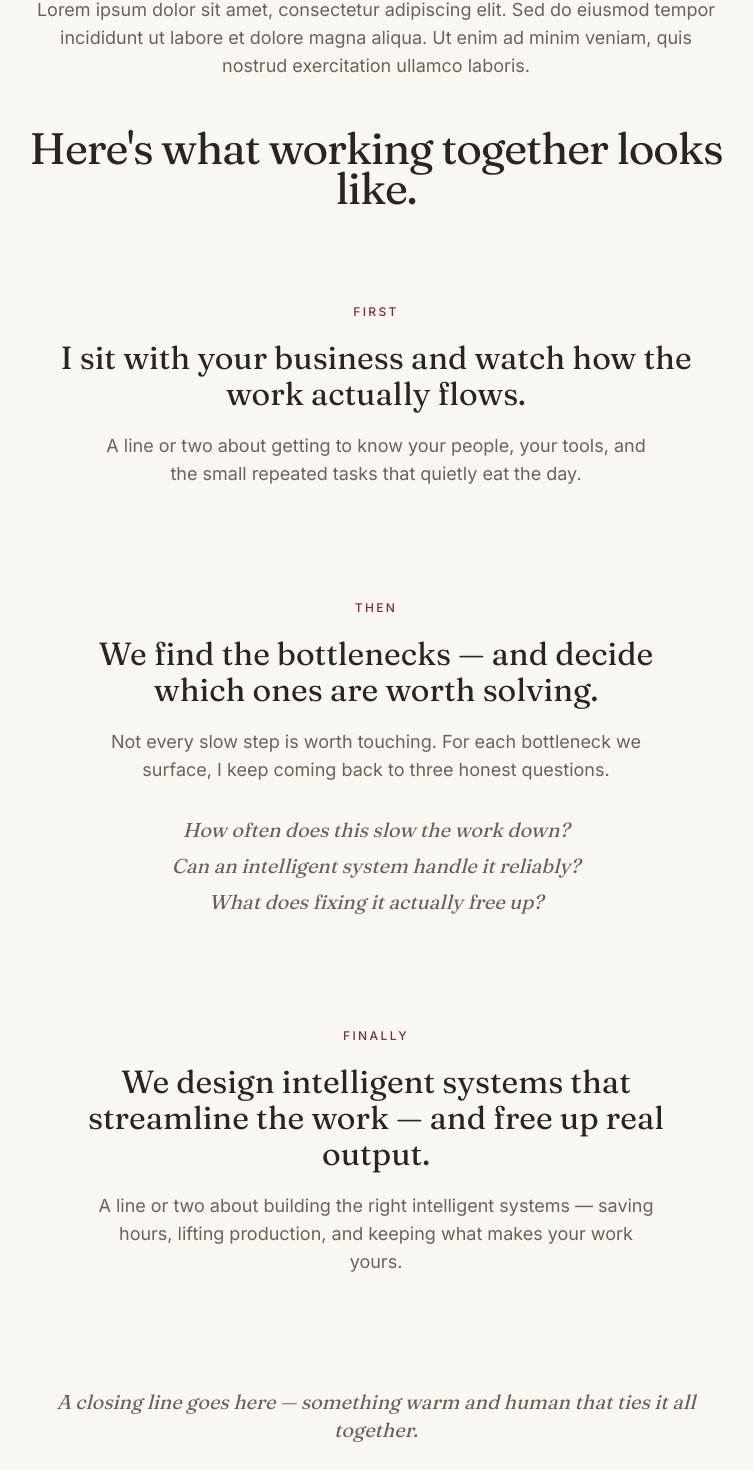
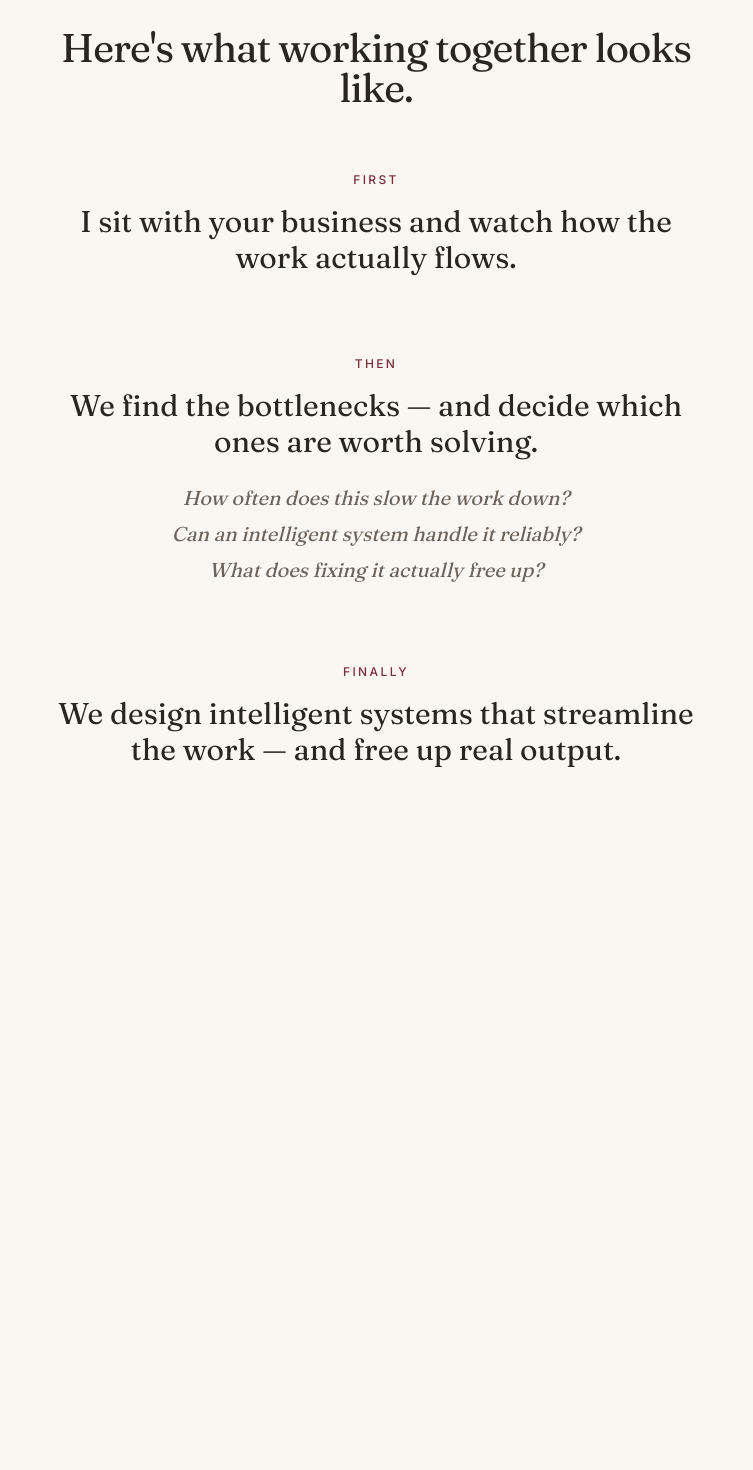
Before and after one commit to Sarvagya534a/ConsultingWebsite, a Next.js app: page / in a window 1280 px wide. Shown: the part 996-2466 px from the top of the page, without its empty margins (264-1017 px from the left). After the commit the page ends 1860 px from the top, so only its background shows below. Built offline with nearby package versions, Linux system fonts and the light colour scheme.

Commit message:
Tighten How I Work to fit one viewport
Drop per-step body lines and the closing italic line. Reduce section padding and inter-step spacing. Keep the intro paragraph (short), the headline, all three steps with their serif titles, and the three italic questions stacked under step two.

```diff
--- a/components/HowIWork.tsx
+++ b/components/HowIWork.tsx
@@ -11,62 +11,50 @@ const questions = [
 
 export default function HowIWork() {
   return (
-    <section id="how-i-work" className="px-6 py-28 sm:py-36">
+    <section id="how-i-work" className="px-6 py-20 sm:py-24">
       <div className="mx-auto flex max-w-container flex-col items-center text-center">
         <FadeIn className="flex flex-col items-center">
           <span className={labelClass}>
             {/* PLACEHOLDER */}
             How I Work
           </span>
-          <p className="mt-8 max-w-prose text-base leading-relaxed text-ink-soft sm:text-lg">
+          <p className="mt-6 max-w-prose text-base leading-relaxed text-ink-soft sm:text-lg">
             {/* PLACEHOLDER */}
-            Lorem ipsum dolor sit amet, consectetur adipiscing elit. Sed do
-            eiusmod tempor incididunt ut labore et dolore magna aliqua. Ut enim
-            ad minim veniam, quis nostrud exercitation ullamco laboris.
+            A short two-sentence opener goes here. Something credible and warm
+            that earns the reader&apos;s attention before the journey begins.
           </p>
-          <h2 className="mt-12 max-w-prose font-serif text-3xl leading-tight tracking-tight text-ink sm:text-4xl md:text-[2.75rem]">
+          <h2 className="mt-8 max-w-prose font-serif text-3xl leading-tight tracking-tight text-ink sm:text-4xl md:text-[2.5rem]">
             {/* PLACEHOLDER */}
             Here&apos;s what working together looks like.
           </h2>
         </FadeIn>
 
         {/* Step 1 */}
-        <FadeIn className="mt-20 flex w-full max-w-[640px] flex-col items-center md:mt-24">
+        <FadeIn className="mt-14 flex w-full max-w-[640px] flex-col items-center md:mt-16">
           <span className={labelClass}>
             {/* PLACEHOLDER */}
             First
           </span>
-          <h3 className="mt-5 font-serif text-2xl leading-snug text-ink sm:text-3xl md:text-[2rem]">
+          <h3 className="mt-4 font-serif text-2xl leading-snug text-ink sm:text-3xl md:text-[1.875rem]">
             {/* PLACEHOLDER */}
             I sit with your business and watch how the work actually flows.
           </h3>
-          <p className="mt-5 max-w-[560px] text-base leading-relaxed text-ink-soft sm:text-lg">
-            {/* PLACEHOLDER */}
-            A line or two about getting to know your people, your tools, and the
-            small repeated tasks that quietly eat the day.
-          </p>
         </FadeIn>
 
         {/* Step 2 */}
         <FadeIn
           delay={120}
-          className="mt-24 flex w-full max-w-[640px] flex-col items-center md:mt-28"
+          className="mt-16 flex w-full max-w-[640px] flex-col items-center md:mt-20"
         >
           <span className={labelClass}>
             {/* PLACEHOLDER */}
             Then
           </span>
-          <h3 className="mt-5 font-serif text-2xl leading-snug text-ink sm:text-3xl md:text-[2rem]">
+          <h3 className="mt-4 font-serif text-2xl leading-snug text-ink sm:text-3xl md:text-[1.875rem]">
             {/* PLACEHOLDER */}
             We find the bottlenecks — and decide which ones are worth solving.
           </h3>
-          <p className="mt-5 max-w-[560px] text-base leading-relaxed text-ink-soft sm:text-lg">
-            {/* PLACEHOLDER */}
-            Not every slow step is worth touching. For each bottleneck we
-            surface, I keep coming back to three honest questions.
-          </p>
-
-          <ul className="mt-8 flex flex-col items-center gap-2 font-serif italic text-ink-soft">
+          <ul className="mt-6 flex flex-col items-center gap-2 font-serif italic text-ink-soft">
             {questions.map((q) => (
               <li key={q} className="text-lg sm:text-xl">
                 {/* PLACEHOLDER */}
@@ -79,30 +67,17 @@ export default function HowIWork() {
         {/* Step 3 */}
         <FadeIn
           delay={240}
-          className="mt-24 flex w-full max-w-[640px] flex-col items-center md:mt-28"
+          className="mt-16 flex w-full max-w-[640px] flex-col items-center md:mt-20"
         >
           <span className={labelClass}>
             {/* PLACEHOLDER */}
             Finally
           </span>
-          <h3 className="mt-5 font-serif text-2xl leading-snug text-ink sm:text-3xl md:text-[2rem]">
+          <h3 className="mt-4 font-serif text-2xl leading-snug text-ink sm:text-3xl md:text-[1.875rem]">
             {/* PLACEHOLDER */}
             We design intelligent systems that streamline the work — and free up
             real output.
           </h3>
-          <p className="mt-5 max-w-[560px] text-base leading-relaxed text-ink-soft sm:text-lg">
-            {/* PLACEHOLDER */}
-            A line or two about building the right intelligent systems — saving
-            hours, lifting production, and keeping what makes your work yours.
-          </p>
-        </FadeIn>
-
-        <FadeIn className="mt-24 md:mt-28">
-          <p className="max-w-prose font-serif text-lg italic leading-relaxed text-ink-soft sm:text-xl">
-            {/* PLACEHOLDER */}
-            A closing line goes here — something warm and human that ties it all
-            together.
-          </p>
         </FadeIn>
       </div>
     </section>
```
